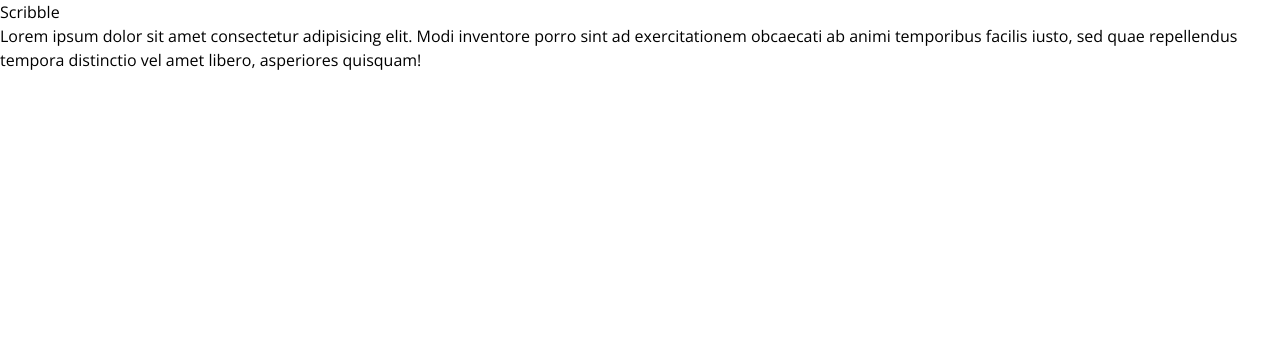
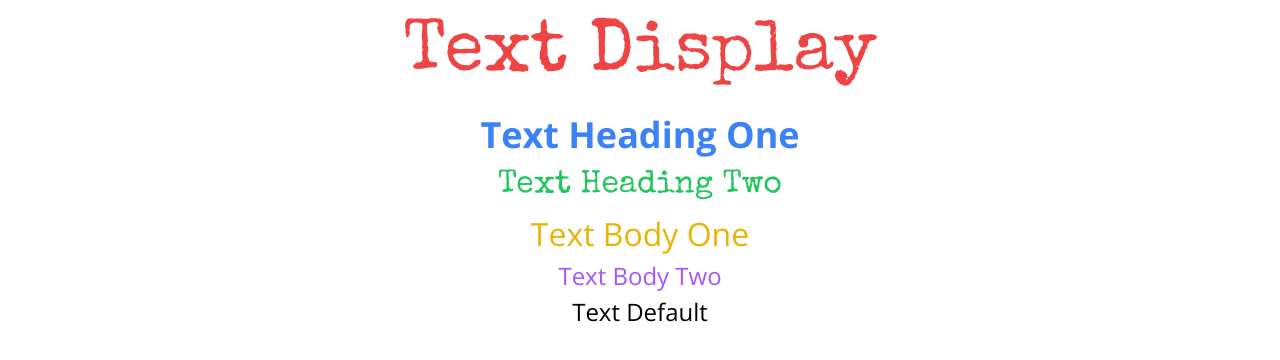
Before and after one commit to DanielCatania/scribble, a Next.js app in the folder web/: page / in a window 1280 px wide. Shown: the top 360 px of the page. Built offline with nearby package versions, Linux system fonts and the light colour scheme.

Commit message:
syncing text pattern with design

```diff
--- a/web/src/patterns/Text.tsx
+++ /dev/null
@@ -1,19 +0,0 @@
-import React from "react";
-
-interface IText {
-  children: React.ReactNode;
-  styleOptions?: {
-    fontFamily?: "default" | "display";
-  };
-  as?: "h1" | "h2" | "h3" | "h4" | "h5" | "h6" | "p" | "span";
-}
-
-export default function Text({
-  children,
-  styleOptions = { fontFamily: "default" },
-  as = "p",
-}: IText) {
-  const Tag = as;
-
-  return <Tag className={`font-${styleOptions.fontFamily}`}>{children}</Tag>;
-}
--- /dev/null
+++ b/web/src/patterns/Text/BodyOne.tsx
@@ -0,0 +1,12 @@
+import React from "react";
+import { IText } from "./type";
+
+export default function BodyOne({ children, className = "", as = "p" }: IText) {
+  const Tag = as;
+
+  return (
+    <Tag className={`text-b01-xs md:text-b01-md lg:text-b01-lg ${className}`}>
+      {children}
+    </Tag>
+  );
+}
--- /dev/null
+++ b/web/src/patterns/Text/Display.tsx
@@ -0,0 +1,14 @@
+import React from "react";
+import { IText } from "./type";
+
+export default function Display({ children, className = "", as = "p" }: IText) {
+  const Tag = as;
+
+  return (
+    <Tag
+      className={`font-special text-d-xs md:text-d-md lg:text-d-lg ${className}`}
+    >
+      {children}
+    </Tag>
+  );
+}
--- /dev/null
+++ b/web/src/patterns/Text/HeadingOne.tsx
@@ -0,0 +1,18 @@
+import React from "react";
+import { IText } from "./type";
+
+export default function HeadingOne({
+  children,
+  className = "",
+  as = "p",
+}: IText) {
+  const Tag = as;
+
+  return (
+    <Tag
+      className={`text-h01-xs md:text-h01-md lg:text-h01-lg font-bold ${className}`}
+    >
+      {children}
+    </Tag>
+  );
+}
--- /dev/null
+++ b/web/src/patterns/Text/HeadingTwo.tsx
@@ -0,0 +1,18 @@
+import React from "react";
+import { IText } from "./type";
+
+export default function HeadingTwo({
+  children,
+  className = "",
+  as = "p",
+}: IText) {
+  const Tag = as;
+
+  return (
+    <Tag
+      className={`font-special text-h02-xs md:text-h02-md lg:text-h02-lg ${className}`}
+    >
+      {children}
+    </Tag>
+  );
+}
--- /dev/null
+++ b/web/src/patterns/Text/index.tsx
@@ -0,0 +1,21 @@
+import React from "react";
+import { IText } from "./type";
+import Display from "./Display";
+import HeadingOne from "./HeadingOne";
+import HeadingTwo from "./HeadingTwo";
+import BodyOne from "./BodyOne";
+
+export default function Text({ children, as = "p", className = "" }: IText) {
+  const Tag = as;
+
+  return (
+    <Tag className={`text-b02-xs md:text-b02-md lg:text-b02-lg ${className}`}>
+      {children}
+    </Tag>
+  );
+}
+
+Text.Display = Display;
+Text.HeadingOne = HeadingOne;
+Text.HeadingTwo = HeadingTwo;
+Text.BodyOne = BodyOne;
--- /dev/null
+++ b/web/src/patterns/Text/type.ts
@@ -0,0 +1,5 @@
+export interface IText {
+  children: React.ReactNode;
+  as?: "h1" | "h2" | "h3" | "h4" | "h5" | "h6" | "p" | "span";
+  className?: string;
+}
--- a/web/src/screens/Home/index.tsx
+++ b/web/src/screens/Home/index.tsx
@@ -3,21 +3,23 @@ import React from "react";
 
 export default function HomeScreen() {
   return (
-    <>
-      <Text
-        as="h1"
-        styleOptions={{
-          fontFamily: "display",
-        }}
-      >
-        Scribble
+    <div className="text-center">
+      <Text.Display as="h1" className="text-red-500">
+        Text Display
+      </Text.Display>
+      <Text.HeadingOne as="h2" className="text-blue-500">
+        Text Heading One
+      </Text.HeadingOne>
+      <Text.HeadingTwo as="h3" className="text-green-500">
+        Text Heading Two
+      </Text.HeadingTwo>
+      <Text.BodyOne as="h4" className="text-yellow-500">
+        Text Body One
+      </Text.BodyOne>
+      <Text as="h5" className="text-purple-500">
+        Text Body Two
       </Text>
-      <Text>
-        Lorem ipsum dolor sit amet consectetur adipisicing elit. Modi inventore
-        porro sint ad exercitationem obcaecati ab animi temporibus facilis
-        iusto, sed quae repellendus tempora distinctio vel amet libero,
-        asperiores quisquam!
-      </Text>
-    </>
+      <Text>Text Default</Text>
+    </div>
   );
 }
--- a/web/tailwind.config.ts
+++ b/web/tailwind.config.ts
@@ -1,16 +1,34 @@
 import type { Config } from "tailwindcss";
 
 const config: Config = {
-  content: [
-    "./src/pages/**/*.{js,ts,jsx,tsx,mdx}",
-    "./src/components/**/*.{js,ts,jsx,tsx,mdx}",
-    "./src/app/**/*.{js,ts,jsx,tsx,mdx}",
-  ],
+  content: ["./src/**/*.{js,ts,jsx,tsx,mdx}"],
   theme: {
     extend: {
       fontFamily: {
-        display: ["Special Elite", "Open Sans", "sans-serif"],
+        special: ["Special Elite", "Open Sans", "sans-serif"],
         default: ["Open Sans", "sans-serif"],
+      },
+      fontSize: {
+        // display:
+        "d-xs": "48px",
+        "d-md": "64px",
+        "d-lg": "72px",
+        // heading 1:
+        "h01-xs": "32px",
+        "h01-md": "36px",
+        "h01-lg": "36px",
+        // heading 2:
+        "h02-xs": "24px",
+        "h02-md": "32px",
+        "h02-lg": "32px",
+        // body 1:
+        "b01-xs": "20px",
+        "b01-md": "24px",
+        "b01-lg": "32px",
+        // body 2:
+        "b02-xs": "16px",
+        "b02-md": "20px",
+        "b02-lg": "24px",
       },
     },
   },
```
